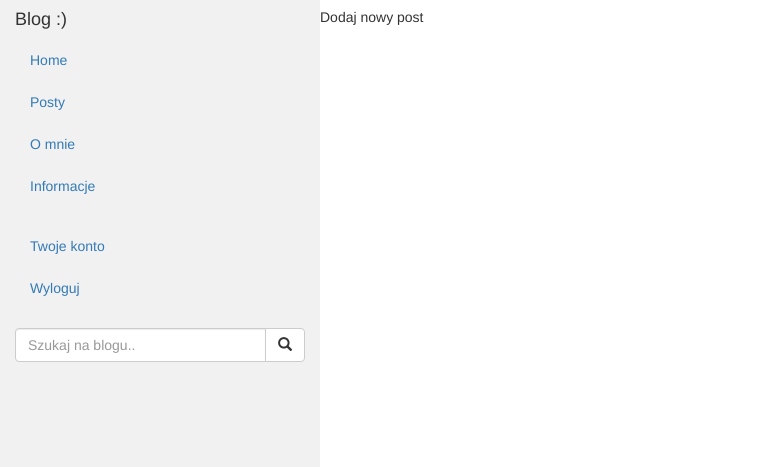
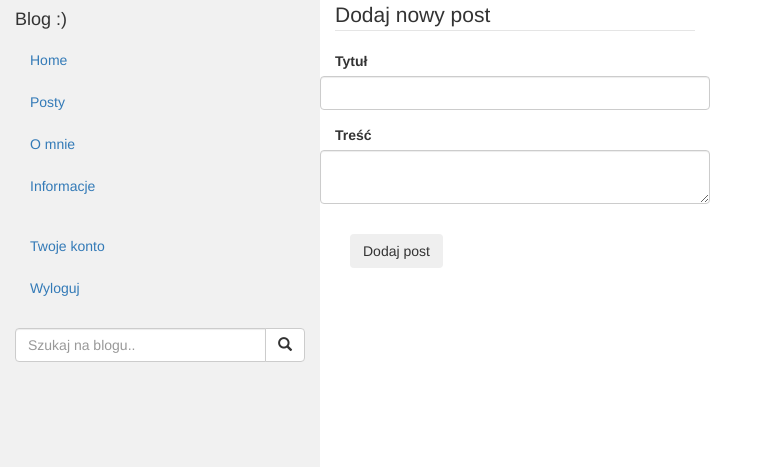
Before and after one commit to lolikaa/python_blog, a Flask app: page /admin in a window 1280 px wide. Shown: the top 467 px of the page, without its empty margins (0-758 px from the left). Run offline with Flask 2, Linux system fonts and the light colour scheme; a user stored in the database is signed in; tables that the repository leaves empty hold one stand-in row (values such as "Sample post"); some libraries are stand-ins or nearby versions.

Commit message:
+ post form

```diff
--- a/app/__init__.py
+++ b/app/__init__.py
@@ -12,9 +12,7 @@ app.config.update(
     DEBUG=True,
     SECRET_KEY='H1R9Qd7QM3^jxz3YfwY'
 )
-# basedir = os.path.abspath(os.path.dirname(__file__))
 
-# app.config['SQLALCHEMY DATABASE_URI'] = 'sqlite:////' + os.path.join(basedir, 'data.db')
 app.config['SQLALCHEMY_DATABASE_URI'] = 'sqlite:///data.db'
 app.config['SQLALCHEMY_TRACK_MODIFICATIONS'] = False
 
--- a/app/admin_views.py
+++ /dev/null
@@ -1,6 +0,0 @@
-from app import app
-
-
-@app.route("/admin/dashboard")
-def admin_dashboard():
-    return "Hello dashboard"
--- a/app/forms.py
+++ b/app/forms.py
@@ -1,5 +1,5 @@
 from flask_wtf import FlaskForm
-from wtforms import StringField, PasswordField, SubmitField, BooleanField
+from wtforms import StringField, PasswordField, SubmitField, BooleanField, TextAreaField
 from wtforms.validators import DataRequired, Length, Email, EqualTo, ValidationError
 from app.models import User
 
@@ -33,3 +33,9 @@ class LoginForm(FlaskForm):
                              validators=[DataRequired()])
     remember = BooleanField('Zapamiętaj mnie')
     submit = SubmitField('Zaloguj się')
+
+
+class PostForm(FlaskForm):
+    title = StringField('Tytuł', validators=[DataRequired()])
+    body = TextAreaField('Treść', validators=[DataRequired()])
+    submit = SubmitField('Dodaj post')
--- a/app/models.py
+++ b/app/models.py
@@ -14,6 +14,7 @@ class User(db.Model, UserMixin):
     username = db.Column(db.String(80), unique=True, nullable=False)
     email = db.Column(db.String(120), unique=True, nullable=False)
     password = db.Column(db.String(60), nullable=False)
+    image_file = db.Column(db.String(20), nullable=False, default='unnamed.png')
     posts = db.relationship('Post', backref='author', lazy=True)
 
     def __repr__(self):
@@ -25,8 +26,8 @@ class Post(db.Model):
     title = db.Column(db.String(80), nullable=False)
     body = db.Column(db.Text, nullable=False)
     pub_date = db.Column(db.DateTime, nullable=False, default=datetime.utcnow)
-    category_id = db.Column(db.Integer, db.ForeignKey('category.id'), nullable=False)
-    category = db.relationship('Category', backref=db.backref('posts', lazy=True))
+    # category_id = db.Column(db.Integer, db.ForeignKey('category.id'), nullable=False)
+    # category = db.relationship('Category', backref=db.backref('posts', lazy=True))
     user_id = db.Column(db.Integer, db.ForeignKey('user.id'), nullable=False)
 
     def __repr__(self):
--- a/app/routes.py
+++ b/app/routes.py
@@ -1,8 +1,10 @@
+from datetime import datetime
+
 from flask import redirect, url_for, render_template, flash, request
 from flask_login import login_required, logout_user, login_user, current_user
 
 from app import app, db, bcrypt
-from app.forms import RegistrationForm, LoginForm
+from app.forms import RegistrationForm, LoginForm, PostForm
 
 from app.models import User, Post, Category
 
@@ -101,11 +103,22 @@ def logout():
 
 
 @app.route("/account")
+@login_required
 def account():
-    tytul='Twoje konto'
-    return render_template('account.html', tytul=tytul)
+    tytul = 'Twoje konto'
+    image_file = url_for('static', filename="profile_pics/" + current_user.image_file)
+    return render_template('account.html', tytul=tytul, image_file=image_file)
 
-@app.route("/admin")
+
+@app.route("/admin", methods=['GET', 'POST'])
+@login_required
 def admin():
-    tytul='Admin panel'
-    return render_template('admin.html', tytul=tytul)
+    tytul = 'Admin panel'
+    form = PostForm()
+    if form.validate_on_submit():
+        post = Post(title=form.title.data, body=form.body.data, user_id=current_user.id)
+        db.session.add(post)
+        db.session.commit()
+        flash('Twój post został udostępniony', 'success')
+        return redirect(url_for('posty'))
+    return render_template('admin_panel.html', tytul=tytul, form=form)
--- a/app/templates/admin.html
+++ /dev/null
@@ -1,6 +0,0 @@
-{% extends "base.html" %}
-
-
-{% block content %}
-<h5>Dodaj nowy post</h5>
-{% endblock %}
--- /dev/null
+++ b/app/templates/admin_panel.html
@@ -0,0 +1,42 @@
+{% extends "base.html" %}
+
+
+{% block content %}
+<div class="container">
+        <div class="row justify-content-center">
+            <div class="col-md-4">
+                <div class="card">
+                    <div class="card-body">
+                        <form action="" method="POST">
+                            {{ form.hidden_tag() }}
+                            <fieldset class="form-group">
+                                <legend class="border-bottom mb-4">Dodaj nowy post</legend>
+                                <div class="form-group row">
+                                    {{ form.title.label(class="col-md-2 col-form-label text-md-right")}} {% if form.title.errors %} {{ form.title(class="form-control form-control-lg is-invalid") }}
+                                    <div class="invalid-feedback">
+                                        {% for errors in form.title.errors %}
+                                        <span>{{ errors }}</span> {% endfor %}
+                                    </div>
+                                    {% else %} {{ form.title(class="form-control form-control-lg") }} {% endif%}
+                                </div>
+
+                                <div class="form-group row">
+                                    {{ form.body.label(class="col-md-2 col-form-label text-md-right")}} {% if form.body.errors %} {{ form.body(class="form-control form-control-lg is-invalid") }}
+                                    <div class="invalid-feedback">
+                                        {% for errors in form.body.errors %}
+                                        <span>{{ errors }}</span> {% endfor %}
+                                    </div>
+                                    {% else %} {{ form.body(class="form-control form-control-lg") }} {% endif%}
+                                </div>
+                            </fieldset>
+                            <div class="col-md-6 offset-md">
+                                {{ form.submit(class="btn btn-outline-info")}}
+                            </div>
+                        </form>
+                    </div>
+                </div>
+            </div>
+        </div>
+</div>
+
+{% endblock %}
--- a/setup.py
+++ b/setup.py
@@ -1 +1 @@
-install_requires = ['flask-bootstrap<3', 'another_package']
+# install_requires = ['flask-bootstrap<3', 'another_package']
```
Also changed, not shown: app/templates/account.html (+8 -2 lines).
